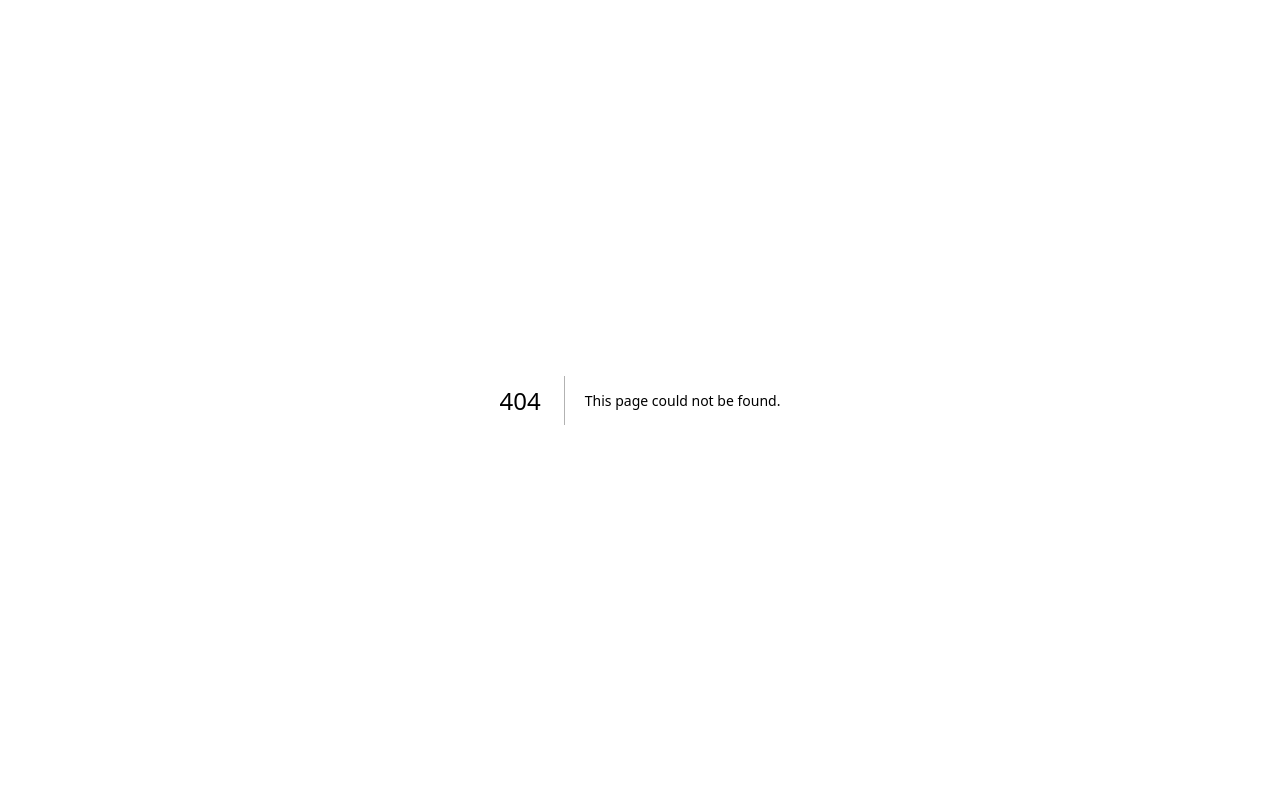
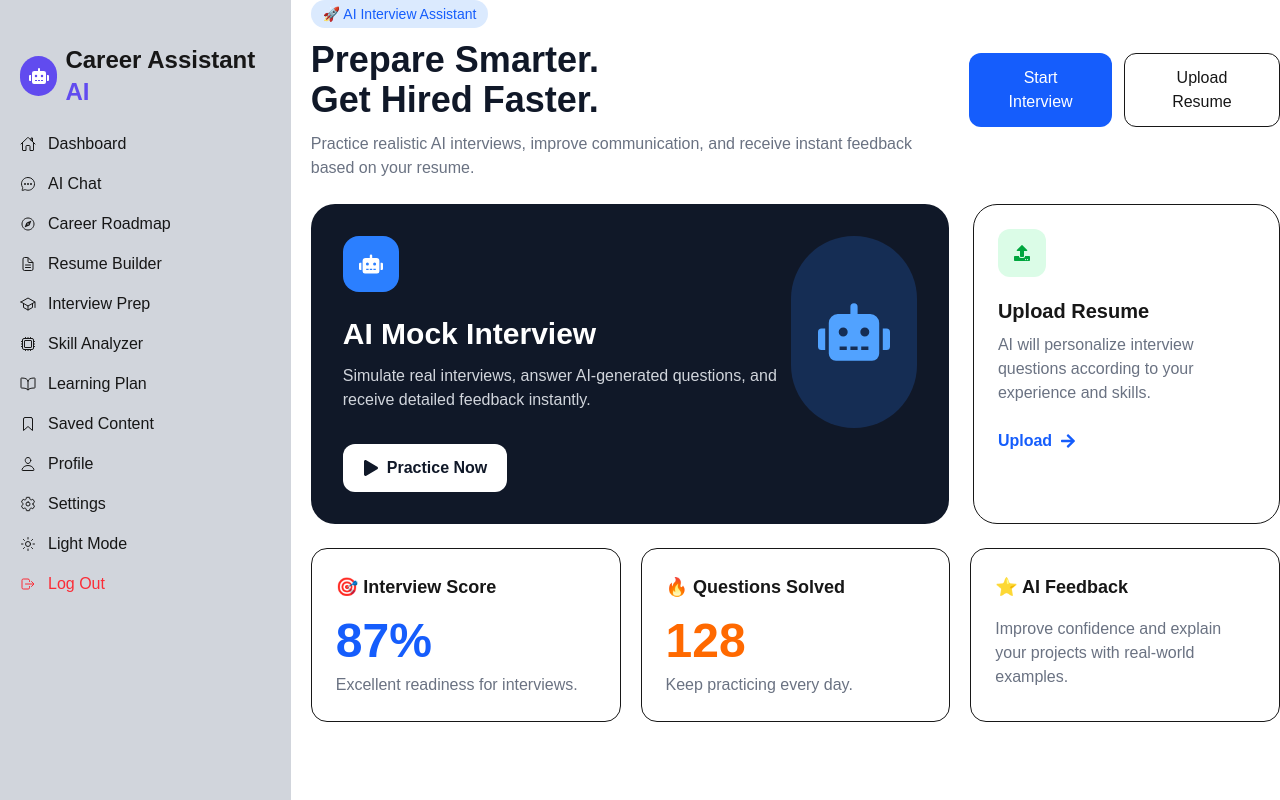
Before and after one commit to rajibulislam60/careerassist-ai, a Next.js app: page /dashboard/interview in a window 1280 px wide. Before the commit this address had no page. Built offline with nearby package versions, Linux system fonts and the light colour scheme.

Commit message:
Interview page working

```diff
--- a/src/app/dashboard/Sidebar.jsx
+++ b/src/app/dashboard/Sidebar.jsx
@@ -61,10 +61,11 @@ export default function Sidebar() {
               <IoDocumentTextOutline /> <span>Resume Builder</span>
             </li>
           </Link>
-
-          <li className="flex gap-3 items-center cursor-pointer hover:text-blue-500">
-            <IoSchoolOutline /> <span>Interview Prep</span>
-          </li>
+          <Link href="/dashboard/interview">
+            <li className="flex gap-3 items-center cursor-pointer hover:text-blue-500">
+              <IoSchoolOutline /> <span>Interview Prep</span>
+            </li>
+          </Link>
 
           <li className="flex gap-3 items-center cursor-pointer hover:text-blue-500">
             <IoHardwareChipOutline /> <span>Skill Analyzer</span>
--- /dev/null
+++ b/src/app/dashboard/interview/InterviewPage.jsx
@@ -0,0 +1,113 @@
+import React from "react";
+import { FaRobot, FaPlay, FaUpload, FaArrowRight } from "react-icons/fa";
+
+export default function InterviewPage() {
+  return (
+    <div className="space-y-6">
+      {/* Top Header */}
+      <div className="flex flex-col lg:flex-row lg:items-center lg:justify-between gap-5">
+        <div>
+          <span className="inline-block rounded-full bg-blue-100 text-blue-600 px-3 py-1 text-sm font-medium">
+            🚀 AI Interview Assistant
+          </span>
+
+          <h1 className="mt-3 text-3xl lg:text-4xl font-bold text-gray-900">
+            Prepare Smarter.
+            <br />
+            Get Hired Faster.
+          </h1>
+
+          <p className="mt-3 max-w-2xl text-gray-500">
+            Practice realistic AI interviews, improve communication, and receive
+            instant feedback based on your resume.
+          </p>
+        </div>
+
+        <div className="flex gap-3">
+          <button className="rounded-xl bg-blue-600 px-6 py-3 text-white font-medium hover:bg-blue-700">
+            Start Interview
+          </button>
+
+          <button className="rounded-xl border px-6 py-3 font-medium hover:bg-gray-100">
+            Upload Resume
+          </button>
+        </div>
+      </div>
+
+      {/* Cards */}
+      <div className="grid lg:grid-cols-3 gap-6">
+        {/* Large Card */}
+        <div className="lg:col-span-2 rounded-3xl bg-gray-900 text-white p-8">
+          <div className="flex justify-between items-start">
+            <div>
+              <div className="w-14 h-14 rounded-2xl bg-blue-500 flex items-center justify-center text-2xl">
+                <FaRobot />
+              </div>
+
+              <h2 className="mt-6 text-3xl font-bold">AI Mock Interview</h2>
+
+              <p className="mt-3 text-gray-300">
+                Simulate real interviews, answer AI-generated questions, and
+                receive detailed feedback instantly.
+              </p>
+
+              <button className="mt-8 flex items-center gap-2 rounded-xl bg-white text-gray-900 px-5 py-3 font-semibold">
+                <FaPlay />
+                Practice Now
+              </button>
+            </div>
+
+            <div className="hidden lg:flex h-48 w-48 rounded-full bg-blue-500/20 items-center justify-center">
+              <FaRobot className="text-7xl text-blue-400" />
+            </div>
+          </div>
+        </div>
+
+        {/* Resume Card */}
+        <div className="rounded-3xl border bg-white p-6">
+          <div className="w-12 h-12 rounded-xl bg-green-100 flex items-center justify-center">
+            <FaUpload className="text-green-600" />
+          </div>
+
+          <h3 className="mt-5 text-xl font-bold">Upload Resume</h3>
+
+          <p className="mt-2 text-gray-500">
+            AI will personalize interview questions according to your experience
+            and skills.
+          </p>
+
+          <button className="mt-6 flex items-center gap-2 text-blue-600 font-semibold">
+            Upload
+            <FaArrowRight />
+          </button>
+        </div>
+      </div>
+
+      {/* Bottom Grid */}
+
+      <div className="grid md:grid-cols-3 gap-5">
+        <div className="rounded-2xl border bg-white p-6">
+          <h3 className="font-bold text-lg">🎯 Interview Score</h3>
+          <p className="text-5xl font-bold mt-4 text-blue-600">87%</p>
+          <p className="text-gray-500 mt-2">
+            Excellent readiness for interviews.
+          </p>
+        </div>
+
+        <div className="rounded-2xl border bg-white p-6">
+          <h3 className="font-bold text-lg">🔥 Questions Solved</h3>
+          <p className="text-5xl font-bold mt-4 text-orange-500">128</p>
+          <p className="text-gray-500 mt-2">Keep practicing every day.</p>
+        </div>
+
+        <div className="rounded-2xl border bg-white p-6">
+          <h3 className="font-bold text-lg">⭐ AI Feedback</h3>
+          <p className="mt-4 text-gray-500">
+            Improve confidence and explain your projects with real-world
+            examples.
+          </p>
+        </div>
+      </div>
+    </div>
+  );
+}
--- /dev/null
+++ b/src/app/dashboard/interview/page.js
@@ -0,0 +1,9 @@
+import InterviewPage from "./InterviewPage";
+
+export default function page() {
+  return (
+    <div>
+      <InterviewPage />
+    </div>
+  );
+}
```
